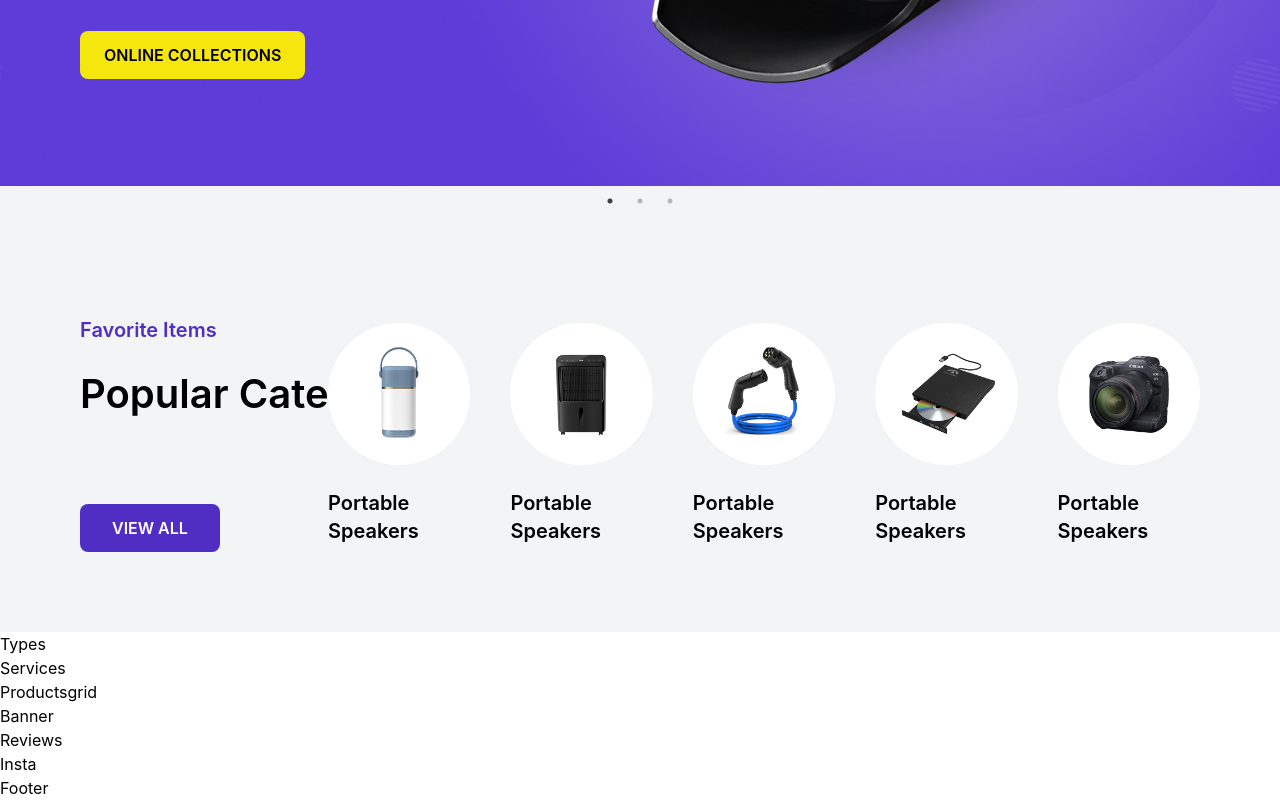
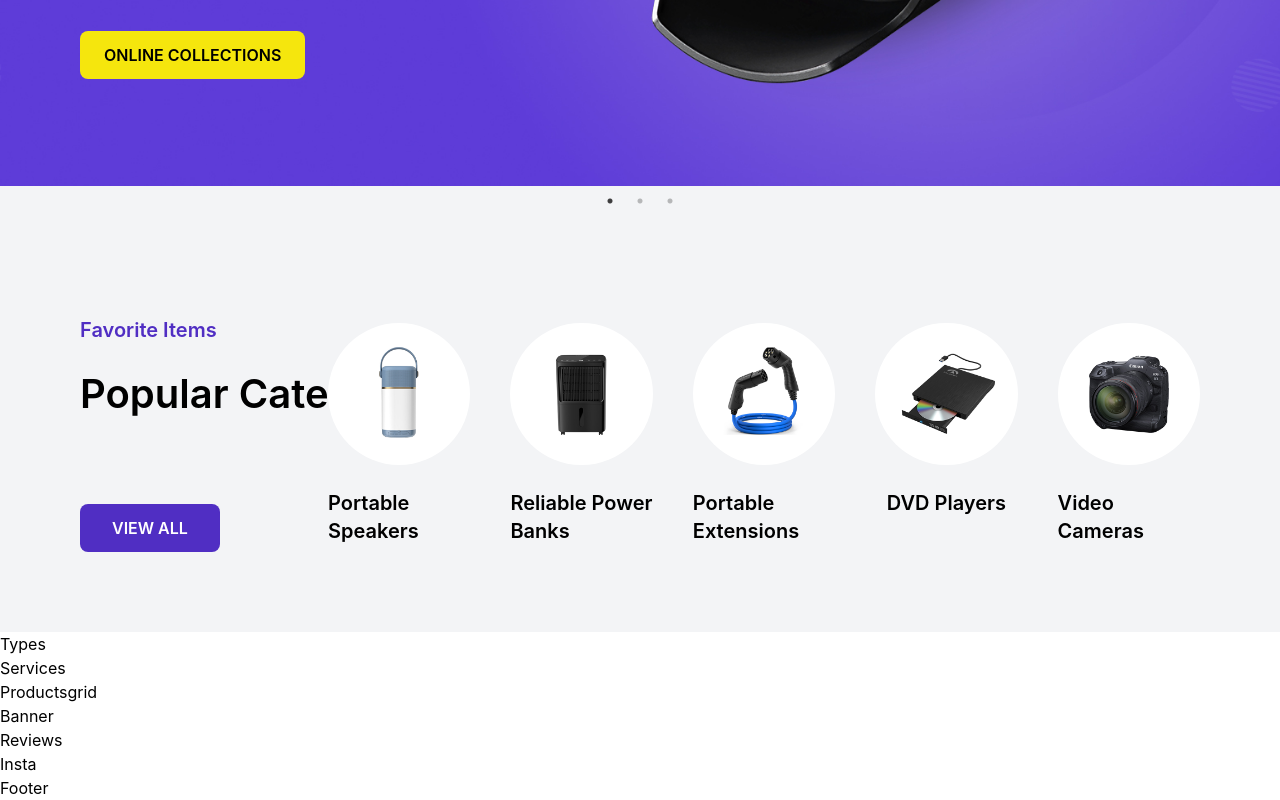
Before and after one commit to miirosadat-dev/Ecommerce-web-app-with-react, a React (Vite) app: page / in a window 1280 px wide. Shown: the part 538-1338 px from the top of the page. Built offline with nearby package versions, Linux system fonts and the light colour scheme.

Commit message:
Commit updates in category component

```diff
--- a/src/components/Category.jsx
+++ b/src/components/Category.jsx
@@ -70,7 +70,7 @@ const Category = () => {
             className="rounded-full cursor-pointer"
           />
           <h1 className="text-black text-xl font-semibold hover:text-themepurple cursor-pointer">
-            Portable Speakers
+            Reliable Power Banks
           </h1>
         </div>
 
@@ -85,7 +85,7 @@ const Category = () => {
             className="rounded-full cursor-pointer"
           />
           <h1 className="text-black text-xl font-semibold hover:text-themepurple cursor-pointer">
-            Portable Speakers
+            Portable Extensions
           </h1>
         </div>
 
@@ -100,7 +100,7 @@ const Category = () => {
             className="rounded-full cursor-pointer"
           />
           <h1 className="text-black text-xl font-semibold hover:text-themepurple cursor-pointer">
-            Portable Speakers
+            DVD Players
           </h1>
         </div>
 
@@ -115,7 +115,7 @@ const Category = () => {
             className="rounded-full cursor-pointer"
           />
           <h1 className="text-black text-xl font-semibold hover:text-themepurple cursor-pointer">
-            Portable Speakers
+            Video Cameras
           </h1>
         </div>
       </div>
```
